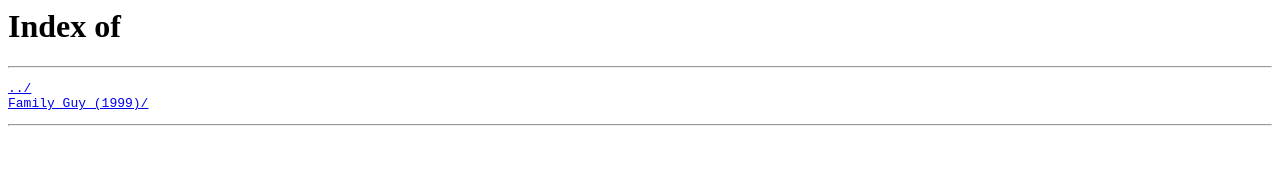
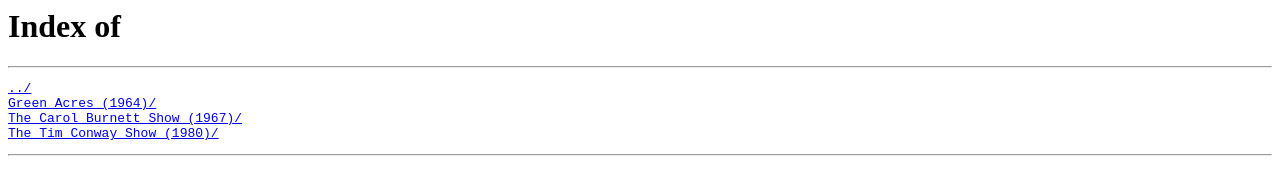
Before and after one commit to Arkina1234/html, a plain HTML site: page series/index.html in a window 1280 px wide. Drawn offline with Linux system fonts and the light colour scheme.

Commit message:
Update index.html

```diff
--- a/series/index.html
+++ b/series/index.html
@@ -2,6 +2,8 @@
 <head><title>Index of </title></head>
 <body>
 <h1>Index of </h1><hr><pre><a href="../">../</a>
-<a href="Family%20Guy%20(1999)/">Family Guy (1999)/</a>
+<a href="Green%20Acres%20(1964)/">Green Acres (1964)/</a>
+<a href="The%20Carol%20Burnett%20Show%20(1967)/">The Carol Burnett Show (1967)/</a>
+<a href="The%20Tim%20Conway%20Show%20(1980)/">The Tim Conway Show (1980)/</a>
 </pre><hr></body>
 </html>
```
